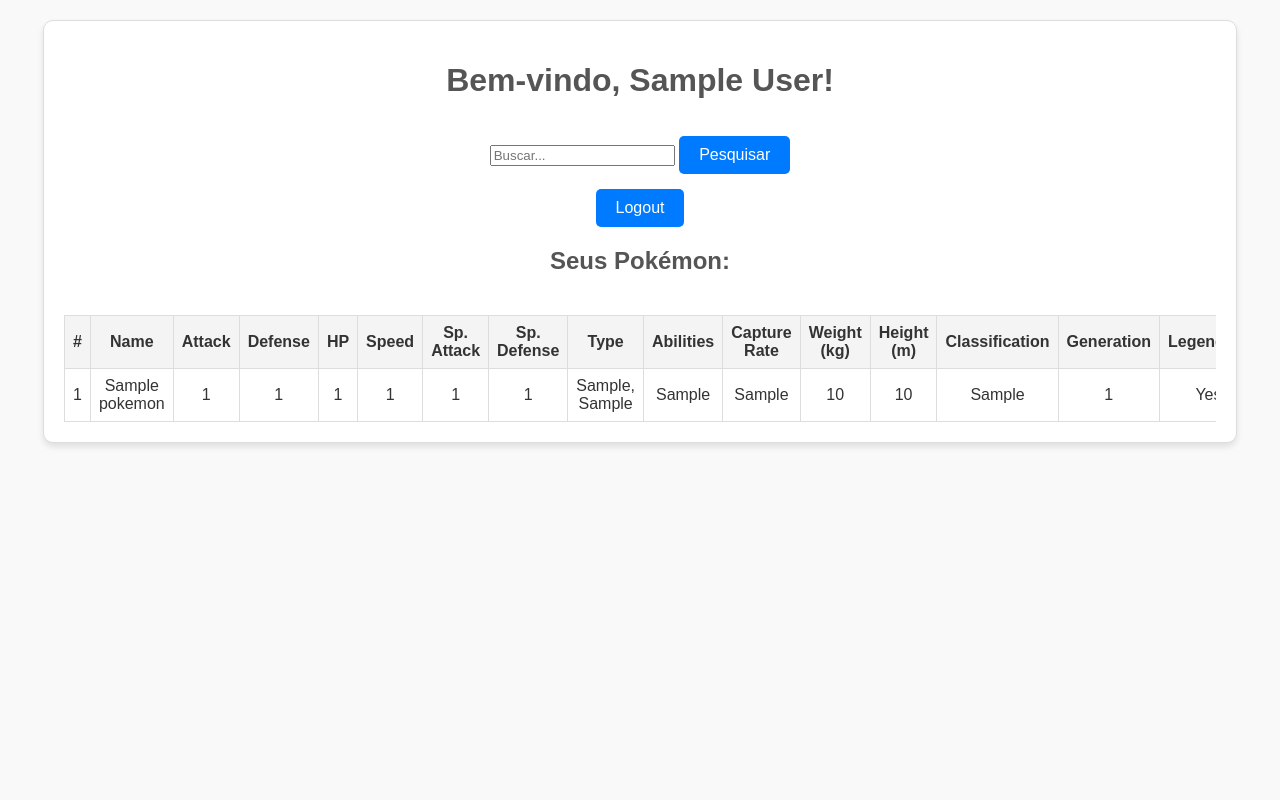
After one commit to gabsereniski/ISS-Lab, a PHP site: page /dex.php in a window 1280 px wide. The commit adds this page. Run offline with PHP 8.4, Linux system fonts and the light colour scheme; the visitor is signed in with stand-in values (Sample User, id 1); tables that the repository leaves empty hold one stand-in row (values such as "Sample post").

Commit message:
app apache

```diff
--- a/servers/home/servers/docker/apache-php/src/db.php
+++ b/servers/home/servers/docker/apache-php/src/db.php
@@ -1,8 +1,8 @@
 <?php
 $host = "mysql_server";
 $dbname = "secure_db";
-$user = "secure_user";
-$password = "T3stU5r@11";
+$user = "user";
+$password = "user";
 
 try {
     $pdo = new PDO("mysql:host=$host;dbname=$dbname", $user, $password);
--- /dev/null
+++ b/servers/home/servers/docker/apache-php/src/dex.php
@@ -0,0 +1,159 @@
+<?php
+session_start();
+require 'db.php';
+
+// Verificar se o usuário está logado
+if (!isset($_SESSION['user_id'])) {
+    echo "<!DOCTYPE html>
+    <html>
+    <head>
+        <title>Acesso Negado</title>
+        <link rel='stylesheet' href='style.css'>
+    </head>
+    <body>
+    <div class='container'>
+        <h1>Acesso Negado</h1>
+        <p>Você não tem permissão para acessar esta página. Faça login primeiro.</p>
+        <a href='index.php'>Voltar ao Início</a>
+    </div>
+    </body>
+    </html>";
+    exit; // Impede o carregamento do restante da página
+}
+
+// Verificar se o botão de logout foi clicado
+if (isset($_GET['logout'])) {
+    session_destroy();
+    header("Location: index.php");
+    exit;
+}
+
+// Obter informações do usuário logado
+$user_id = $_SESSION['user_id'];
+$stmt = $pdo->prepare("SELECT full_name, is_admin FROM users WHERE id = :user_id");
+$stmt->bindParam(':user_id', $user_id);
+$stmt->execute();
+$user = $stmt->fetch(PDO::FETCH_ASSOC);
+
+// Variáveis do usuário
+$full_name = $user['full_name'];
+$is_admin = $user['is_admin'];
+$search = isset($_GET['search']) ? $_GET['search'] : '';
+
+// Consultar Pokémon com base no tipo de usuário e termo de busca
+$query = $is_admin ? "SELECT * FROM pokemon" : "
+    SELECT p.*
+    FROM pokemon p
+    JOIN user_pokemon up ON p.pokedex_number = up.pokemon_id
+    WHERE up.user_id = :user_id";
+
+if (!empty($search)) {
+    $query .= $is_admin ? " WHERE " : " AND ";
+
+    // Verifica se o termo de busca é "legendary"
+    if (strtolower($search) === "legendary") {
+        $query .= "is_legendary = 1";
+    } else {
+        $query .= "
+            (pokedex_number LIKE :search OR
+            name LIKE :search OR
+            attack LIKE :search OR
+            defense LIKE :search OR
+            hp LIKE :search OR
+            speed LIKE :search OR
+            sp_attack LIKE :search OR
+            sp_defense LIKE :search OR
+            type1 LIKE :search OR
+            type2 LIKE :search OR
+            abilities LIKE :search OR
+            capture_rate LIKE :search OR
+            weight_kg LIKE :search OR
+            height_m LIKE :search OR
+            classfication LIKE :search OR
+            generation LIKE :search OR
+            is_legendary LIKE :search)";
+    }
+}
+
+$stmt = $pdo->prepare($query);
+if (!empty($search) && strtolower($search) !== "legendary") {
+    $searchTerm = "%$search%";
+    $stmt->bindParam(':search', $searchTerm);
+}
+if (!$is_admin) {
+    $stmt->bindParam(':user_id', $user_id);
+}
+$stmt->execute();
+$pokemons = $stmt->fetchAll(PDO::FETCH_ASSOC);
+
+// Página HTML com estilização
+echo "<!DOCTYPE html>
+<html>
+<head>
+    <title>Bem-vindo</title>
+    <link rel='stylesheet' href='style.css'>
+</head>
+<body>
+<div class='container'>
+    <h1>Bem-vindo, $full_name!</h1>
+    <form method='GET' action=''>
+        <input type='text' name='search' placeholder='Buscar...' value='" . htmlspecialchars($search) . "'>
+        <button type='submit'>Pesquisar</button>
+    </form>
+    <a href='?logout=true'>Logout</a>
+    <h2>Seus Pokémon:</h2>";
+
+// Verificar se existem Pokémon
+if (count($pokemons) > 0) {
+    echo "<div class='table-wrapper'>
+            <table>
+                <thead>
+                    <tr>
+                        <th>#</th>
+                        <th>Name</th>
+                        <th>Attack</th>
+                        <th>Defense</th>
+                        <th>HP</th>
+                        <th>Speed</th>
+                        <th>Sp. Attack</th>
+                        <th>Sp. Defense</th>
+                        <th>Type</th>
+                        <th>Abilities</th>
+                        <th>Capture Rate</th>
+                        <th>Weight (kg)</th>
+                        <th>Height (m)</th>
+                        <th>Classification</th>
+                        <th>Generation</th>
+                        <th>Legendary</th>
+                    </tr>
+                </thead>
+                <tbody>";
+    foreach ($pokemons as $pokemon) {
+        echo "<tr>
+                <td>{$pokemon['pokedex_number']}</td>
+                <td>{$pokemon['name']}</td>
+                <td>{$pokemon['attack']}</td>
+                <td>{$pokemon['defense']}</td>
+                <td>{$pokemon['hp']}</td>
+                <td>{$pokemon['speed']}</td>
+                <td>{$pokemon['sp_attack']}</td>
+                <td>{$pokemon['sp_defense']}</td>
+                <td>{$pokemon['type1']}" . (!empty($pokemon['type2']) ? ", {$pokemon['type2']}" : "") . "</td>
+                <td>{$pokemon['abilities']}</td>
+                <td>{$pokemon['capture_rate']}</td>
+                <td>{$pokemon['weight_kg']}</td>
+                <td>{$pokemon['height_m']}</td>
+                <td>{$pokemon['classfication']}</td>
+                <td>{$pokemon['generation']}</td>
+                <td>" . ($pokemon['is_legendary'] ? "Yes" : "No") . "</td>
+              </tr>";
+    }
+    echo "</tbody></table>
+          </div>";
+} else {
+    echo "<p>Você não possui nenhum Pokémon relacionado.</p>";
+}
+echo "</div>
+</body>
+</html>";
+?>
--- a/servers/home/servers/docker/apache-php/src/hash.txt
+++ /dev/null
@@ -1 +0,0 @@
-$2y$10$EL4NPlJ4u8BUPIdXN0EDMO7XnHPKI502YiC2CbECKGypC.ul1RMna
--- /dev/null
+++ b/servers/home/servers/docker/apache-php/src/style.css
@@ -0,0 +1,120 @@
+body {
+    font-family: Arial, sans-serif;
+    background-color: #f9f9f9;
+    margin: 0;
+    padding: 0;
+    display: flex;
+    flex-direction: column;
+    align-items: center;
+    color: #333;
+    min-height: 100vh;
+}
+
+.container {
+    width: 90%;
+    max-width: 2000px;
+    text-align: center;
+    padding: 20px;
+    border: 1px solid #ddd;
+    border-radius: 10px;
+    background-color: #fff;
+    box-shadow: 0px 4px 6px rgba(0, 0, 0, 0.1);
+    margin-top: 20px;
+}
+
+h1, h2 {
+    color: #555;
+}
+
+button, a {
+    display: inline-block;
+    padding: 10px 20px;
+    margin-top: 15px;
+    font-size: 16px;
+    border: none;
+    border-radius: 5px;
+    text-decoration: none;
+    background-color: #007BFF;
+    color: white;
+    cursor: pointer;
+    transition: background-color 0.3s ease;
+}
+
+button:hover, a:hover {
+    background-color: #0056b3;
+}
+
+/* Wrapper para rolagem horizontal */
+.table-wrapper {
+    max-width: 100%;
+    overflow-x: auto;
+    margin-top: 20px;
+}
+
+table {
+    width: 100%;
+    border-collapse: collapse;
+    margin-top: 20px;
+}
+
+table th, table td {
+    border: 1px solid #ddd;
+    padding: 8px;
+    text-align: center;
+}
+
+table th {
+    background-color: #f4f4f4;
+    color: #333;
+}
+
+.login-container {
+    width: 100%;
+    max-width: 400px;
+    background-color: #fff;
+    padding: 20px;
+    justify-content: center;
+    border-radius: 10px;
+    box-shadow: 0px 4px 6px rgba(0, 0, 0, 0.1);
+    text-align: center;
+}
+
+/* Títulos */
+.login-container h1 {
+    margin-bottom: 20px;
+    color: #555;
+}
+
+/* Inputs e botões */
+.login-container input[type="text"],
+.login-container input[type="password"] {
+    width: 100%;
+    padding: 10px;
+    margin-bottom: 15px;
+    border: 1px solid #ddd;
+    border-radius: 5px;
+    font-size: 16px;
+    box-sizing: border-box;
+}
+
+.login-container button {
+    width: 100%;
+    padding: 10px;
+    border: none;
+    border-radius: 5px;
+    background-color: #007BFF;
+    color: white;
+    font-size: 16px;
+    cursor: pointer;
+    transition: background-color 0.3s ease;
+}
+
+.login-container button:hover {
+    background-color: #0056b3;
+}
+
+/* Mensagem de erro */
+.error-message {
+    color: red;
+    margin-bottom: 15px;
+}
--- a/servers/home/servers/docker/hash.txt
+++ /dev/null
@@ -1 +0,0 @@
-$2y$10$EL4NPlJ4u8BUPIdXN0EDMO7XnHPKI502YiC2CbECKGypC.ul1RMna
--- /dev/null
+++ b/servers/home/servers/docker/mysql-init/01-insert_users.sql
@@ -0,0 +1,6 @@
+use secure_db;
+
+INSERT INTO users (username, password, is_admin, full_name) VALUES ('oak', '$2y$10$mT4HObS63D1uwyxIpq8h1eZ/U1oD3rNZKK2bScT5.MNYbkHIGHvPW', TRUE, 'Professor Oak');
+INSERT INTO users (username, password, is_admin, full_name) VALUES ('ash', '$2y$10$eccxHA0E./SgklCgIlxeROpQmqsIsNlTWWNvyeYaYAeAnCb0i0b4K', FALSE, 'Ash Ketchum');
+INSERT INTO users (username, password, is_admin, full_name) VALUES ('misty', '$2y$10$X0.8./A5RKP2mo96FSH14umw335hL4JfwYIwXJH1Dd4rxUrOLN8Rq', FALSE, 'Misty Kasumi');
+INSERT INTO users (username, password, is_admin, full_name) VALUES ('jessie', '$2y$10$JS9n9Spq7VjQxE1fEuD1zuYk/E7oKECy0Cd.CqGgaqkyPyxpKzoOG', FALSE, 'Jessie Rocket');
```
Also changed, not shown: servers/home/servers/docker/apache-php/src/index.php (+44 -2 lines), servers/home/servers/docker/apache-php/src/login.php (deleted, +0 -29 lines), servers/home/servers/docker/apache-php/src/page.php (deleted, +0 -10 lines), servers/home/servers/docker/docker-compose.yml (+4 -3 lines), servers/home/servers/docker/mysql-init/00-create_tables.sql (added, +37 -0 lines), servers/home/servers/docker/mysql-init/03-insert_users_pokemon.sql (added, +19 -0 lines), servers/home/servers/docker/mysql-init/init.sql (deleted, +0 -8 lines), servers/home/servers/docker/mysql-init/02-insert_pokemon.sql (added), servers/home/servers/docker/pokemon.csv (added), 3 other files.
